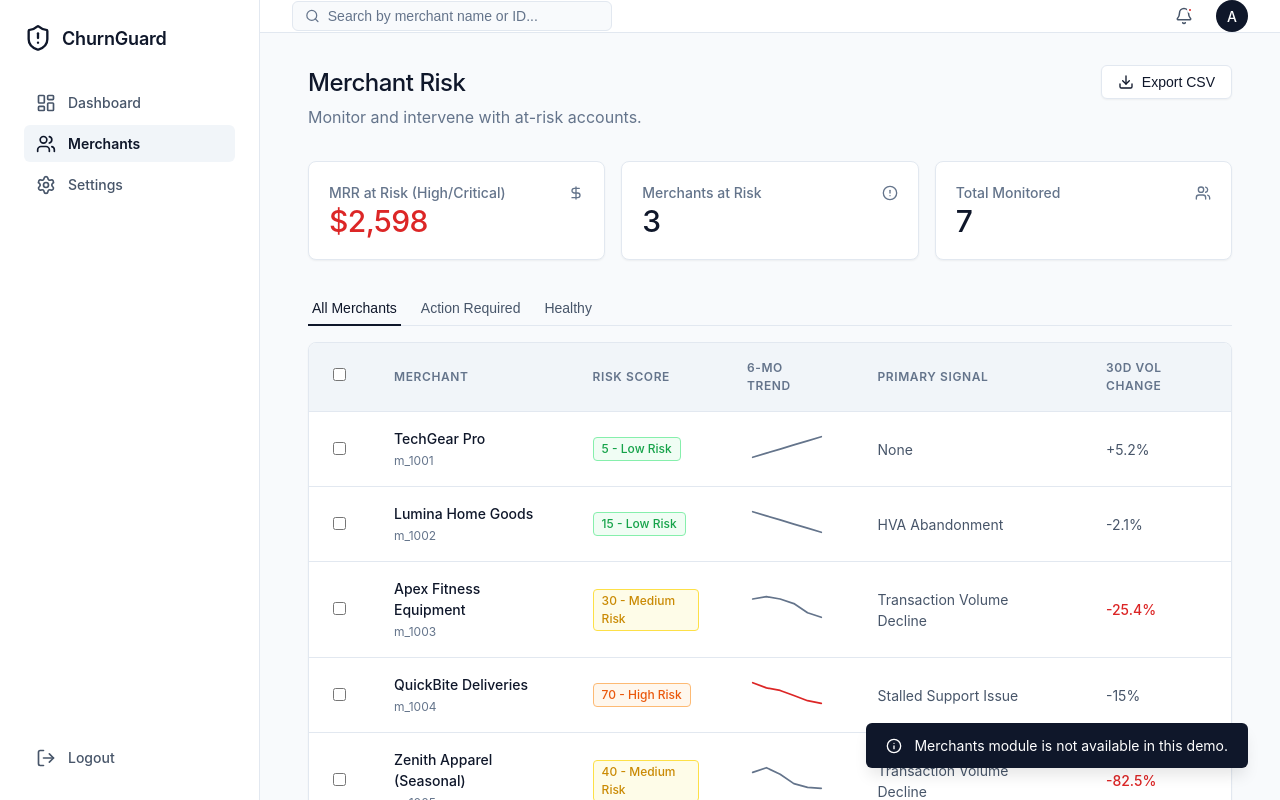
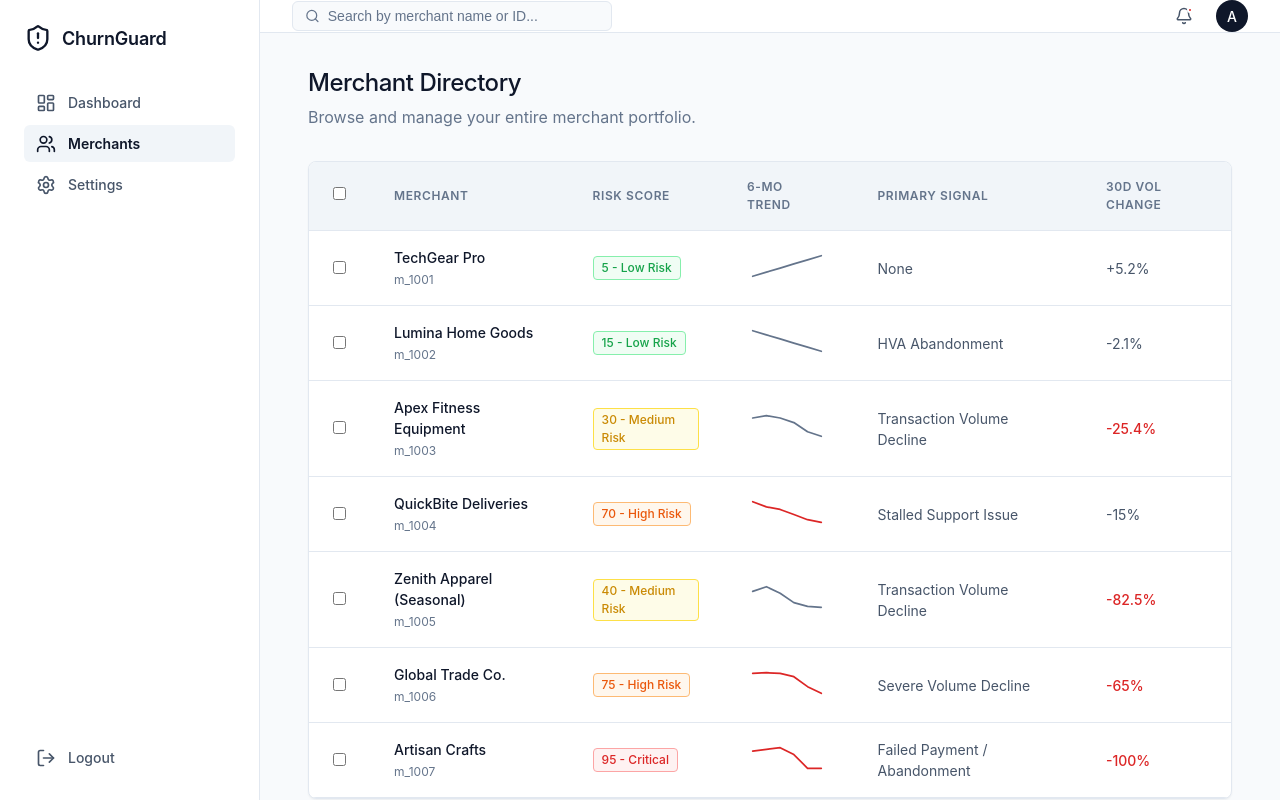
Before and after one commit to LakshanKrithik/Swym, a React (Vite) app: page / in a window 1280 px wide. Both pictures are taken after a click on the link "Merchants". Built offline with nearby package versions, Linux system fonts and the light colour scheme.

Commit message:
added Merchants view page routing

```diff
--- a/src/App.jsx
+++ b/src/App.jsx
@@ -2,12 +2,14 @@ import React, { useState } from 'react'
 import { Sidebar } from './components/Sidebar'
 import { Header } from './components/Header'
 import { DashboardView } from './components/DashboardView'
+import { MerchantsView } from './components/MerchantsView'
 import './index.css'
 import { Info } from 'lucide-react'
 
 function App() {
   const [toast, setToast] = useState(null);
   const [searchQuery, setSearchQuery] = useState('');
+  const [activeView, setActiveView] = useState('dashboard');
 
   const showToast = (message, type = 'info') => {
     setToast({ message, type });
@@ -18,10 +20,11 @@ function App() {
 
   return (
     <div className="dashboard-layout">
-      <Sidebar showToast={showToast} />
+      <Sidebar showToast={showToast} activeView={activeView} setActiveView={setActiveView} />
       <div className="main-content">
         <Header showToast={showToast} searchQuery={searchQuery} setSearchQuery={setSearchQuery} />
-        <DashboardView showToast={showToast} searchQuery={searchQuery} />
+        {activeView === 'dashboard' && <DashboardView showToast={showToast} searchQuery={searchQuery} />}
+        {activeView === 'merchants' && <MerchantsView showToast={showToast} searchQuery={searchQuery} />}
       </div>
 
       {toast && (
--- /dev/null
+++ b/src/components/MerchantsView.jsx
@@ -0,0 +1,46 @@
+import React, { useState } from 'react';
+import { mockMerchants } from '../data/mockMerchants';
+import { MerchantRiskTable } from './MerchantRiskTable';
+import { MerchantDetailPanel } from './MerchantDetailPanel';
+
+export function MerchantsView({ showToast, searchQuery }) {
+  const [selectedMerchant, setSelectedMerchant] = useState(null);
+
+  const filteredMerchants = mockMerchants.filter(m =>
+    m.name.toLowerCase().includes(searchQuery.toLowerCase()) ||
+    m.merchant_id.toLowerCase().includes(searchQuery.toLowerCase())
+  );
+
+  return (
+    <main className="dashboard-view">
+      <div className="dashboard-header mb-6">
+        <div>
+          <h1 className="dashboard-title">Merchant Directory</h1>
+          <p className="text-muted">Browse and manage your entire merchant portfolio.</p>
+        </div>
+      </div>
+
+      <div className="table-container mt-6">
+        {filteredMerchants.length > 0 ? (
+          <MerchantRiskTable
+            merchants={filteredMerchants}
+            onSelectMerchant={setSelectedMerchant}
+            onBulkAction={(ids) => showToast(`Successfully initiated bulk campaign for ${ids.length} merchants.`)}
+          />
+        ) : (
+          <div className="empty-state">
+            <p className="text-muted">No merchants found matching "{searchQuery}"</p>
+          </div>
+        )}
+      </div>
+
+      {selectedMerchant && (
+        <MerchantDetailPanel
+          merchant={selectedMerchant}
+          onClose={() => setSelectedMerchant(null)}
+          showToast={showToast}
+        />
+      )}
+    </main>
+  );
+}
--- a/src/components/Sidebar.jsx
+++ b/src/components/Sidebar.jsx
@@ -1,14 +1,13 @@
-import React, { useState } from 'react';
+import React from 'react';
 import { LayoutDashboard, Users, Settings, LogOut, ShieldAlert } from 'lucide-react';
 import './Sidebar.css';
 
-export function Sidebar({ showToast }) {
-  const [activeTab, setActiveTab] = useState('dashboard');
-
+export function Sidebar({ showToast, activeView, setActiveView }) {
   const handleNav = (e, tab, name) => {
     e.preventDefault();
-    setActiveTab(tab);
-    if (tab !== 'dashboard') {
+    if (tab === 'dashboard' || tab === 'merchants') {
+      setActiveView(tab);
+    } else {
       showToast(`${name} module is not available in this demo.`, 'info');
     }
   };
@@ -20,15 +19,15 @@ export function Sidebar({ showToast }) {
         <span className="logo-text">ChurnGuard</span>
       </div>
       <nav className="sidebar-nav">
-        <a href="#" className={`nav-item ${activeTab === 'dashboard' ? 'active' : ''}`} onClick={(e) => handleNav(e, 'dashboard', 'Dashboard')}>
+        <a href="#" className={`nav-item ${activeView === 'dashboard' ? 'active' : ''}`} onClick={(e) => handleNav(e, 'dashboard', 'Dashboard')}>
           <LayoutDashboard size={20} />
           <span>Dashboard</span>
         </a>
-        <a href="#" className={`nav-item ${activeTab === 'merchants' ? 'active' : ''}`} onClick={(e) => handleNav(e, 'merchants', 'Merchants')}>
+        <a href="#" className={`nav-item ${activeView === 'merchants' ? 'active' : ''}`} onClick={(e) => handleNav(e, 'merchants', 'Merchants')}>
           <Users size={20} />
           <span>Merchants</span>
         </a>
-        <a href="#" className={`nav-item ${activeTab === 'settings' ? 'active' : ''}`} onClick={(e) => handleNav(e, 'settings', 'Settings')}>
+        <a href="#" className={`nav-item ${activeView === 'settings' ? 'active' : ''}`} onClick={(e) => handleNav(e, 'settings', 'Settings')}>
           <Settings size={20} />
           <span>Settings</span>
         </a>
```
